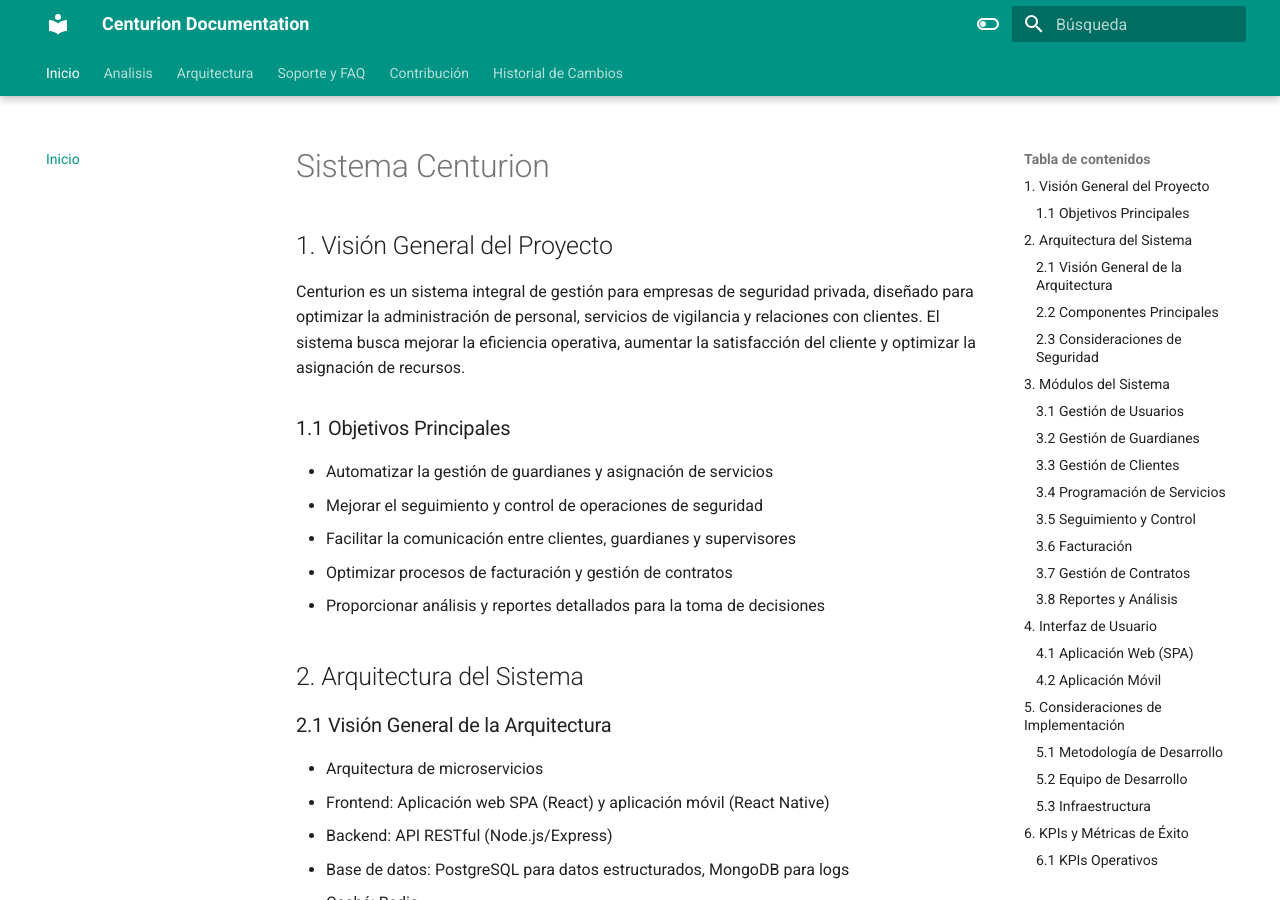
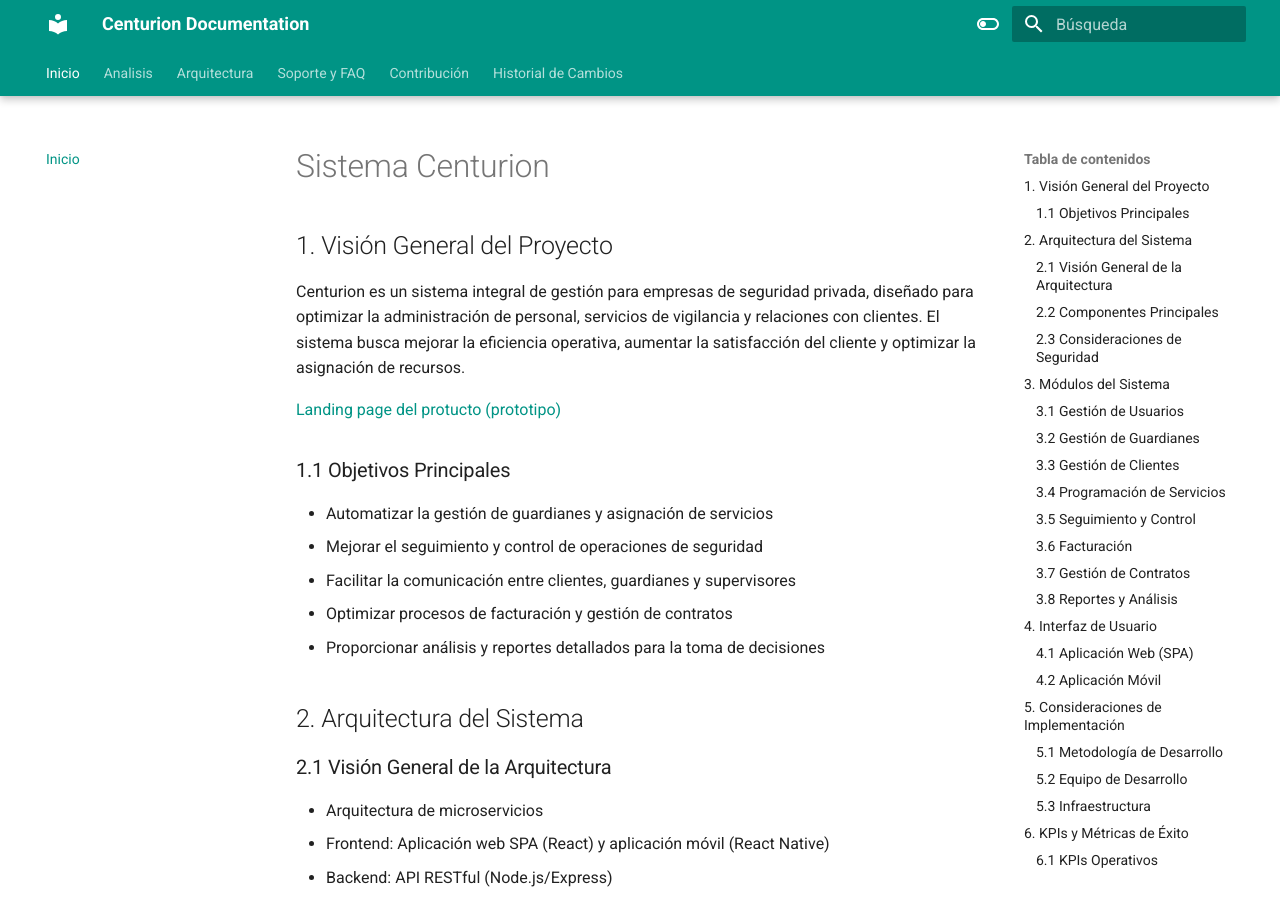
Before and after one commit to amatosolivo/centurion-documentation, an MkDocs documentation site: the page built from docs/index.md, in a window 1280 px wide and 900 px high. Built offline with MkDocs 1.6.1 and Material for MkDocs 9.7.7, drawn with Linux system fonts in a browser that asks for light colours.

Commit message:
Agragando landing page

```diff
--- a/docs/index.md
+++ b/docs/index.md
@@ -3,6 +3,8 @@
 ## 1. Visión General del Proyecto
 
 Centurion es un sistema integral de gestión para empresas de seguridad privada, diseñado para optimizar la administración de personal, servicios de vigilancia y relaciones con clientes. El sistema busca mejorar la eficiencia operativa, aumentar la satisfacción del cliente y optimizar la asignación de recursos.
+
+[Landing page del protucto (prototipo)](https://centurionwebsite.vercel.app/)
 
 ### 1.1 Objetivos Principales
 - Automatizar la gestión de guardianes y asignación de servicios
```
